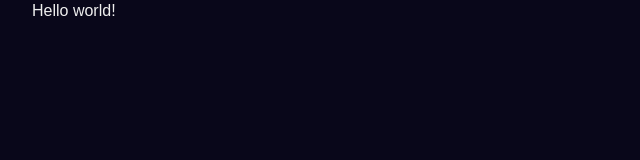
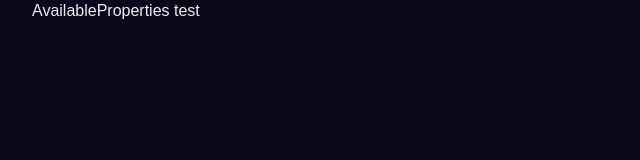
Before and after one commit to victorreis/booking-react, a React (Create React App) app: page /my-bookings in a window 1280 px wide. Shown: the top 160 px of the page, without its empty margins (0-640 px from the left). Built offline with nearby package versions, Linux system fonts and the light colour scheme.

Commit message:
feat: create the MyBookings amd AvailableProperties pages

```diff
--- /dev/null
+++ b/src/Pages/AvailableProperties/AvailableProperties.styles.ts
@@ -0,0 +1,5 @@
+import styled from 'styled-components';
+
+export const AvailablePropertiesContainer = styled.div`
+  color: ${({ theme }) => theme.colors.font.default};
+`;
--- /dev/null
+++ b/src/Pages/AvailableProperties/AvailableProperties.tsx
@@ -0,0 +1,15 @@
+import { PageContainer } from '../../App.styles';
+import { Typography } from '../../Components/Typography';
+import { TestProps } from '../../Config/Tests/Test.types';
+
+export const availablePropertiesDefaults: Required<TestProps> = {
+  testID: 'AvailableProperties',
+};
+
+export const AvailableProperties: React.FC = (): JSX.Element => {
+  return (
+    <PageContainer data-testid={availablePropertiesDefaults.testID}>
+      <Typography>AvailableProperties test</Typography>
+    </PageContainer>
+  );
+};
--- /dev/null
+++ b/src/Pages/AvailableProperties/index.ts
@@ -0,0 +1 @@
+export * from './AvailableProperties';
--- /dev/null
+++ b/src/Pages/MyBookings/MyBookings.styles.ts
@@ -0,0 +1,5 @@
+import styled from 'styled-components';
+
+export const MyBookingsContainer = styled.div`
+  color: ${({ theme }) => theme.colors.font.default};
+`;
--- /dev/null
+++ b/src/Pages/MyBookings/index.ts
@@ -0,0 +1 @@
+export * from './MyBookings';
--- a/src/Routes/Routes.ts
+++ b/src/Routes/Routes.ts
@@ -1,10 +1,17 @@
+import { AvailableProperties } from '../Pages/AvailableProperties';
 import { Route } from './Routes.types';
 
 export const routes: Route[] = [
-  // {
-  //   key: 'User',
-  //   name: 'User',
-  //   path: `/user/:nickname`,
-  //   element: Home,
-  // },
+  {
+    key: 'AvailableProperties',
+    name: 'AvailableProperties',
+    path: `/available-properties`,
+    element: AvailableProperties,
+  },
+  {
+    key: 'MyBookings',
+    name: 'MyBookings',
+    path: `/my-bookings`,
+    element: AvailableProperties,
+  },
 ];
```
Also changed, not shown: src/Pages/MyBookings/MyBookings.tsx (added, +15 -0 lines).
